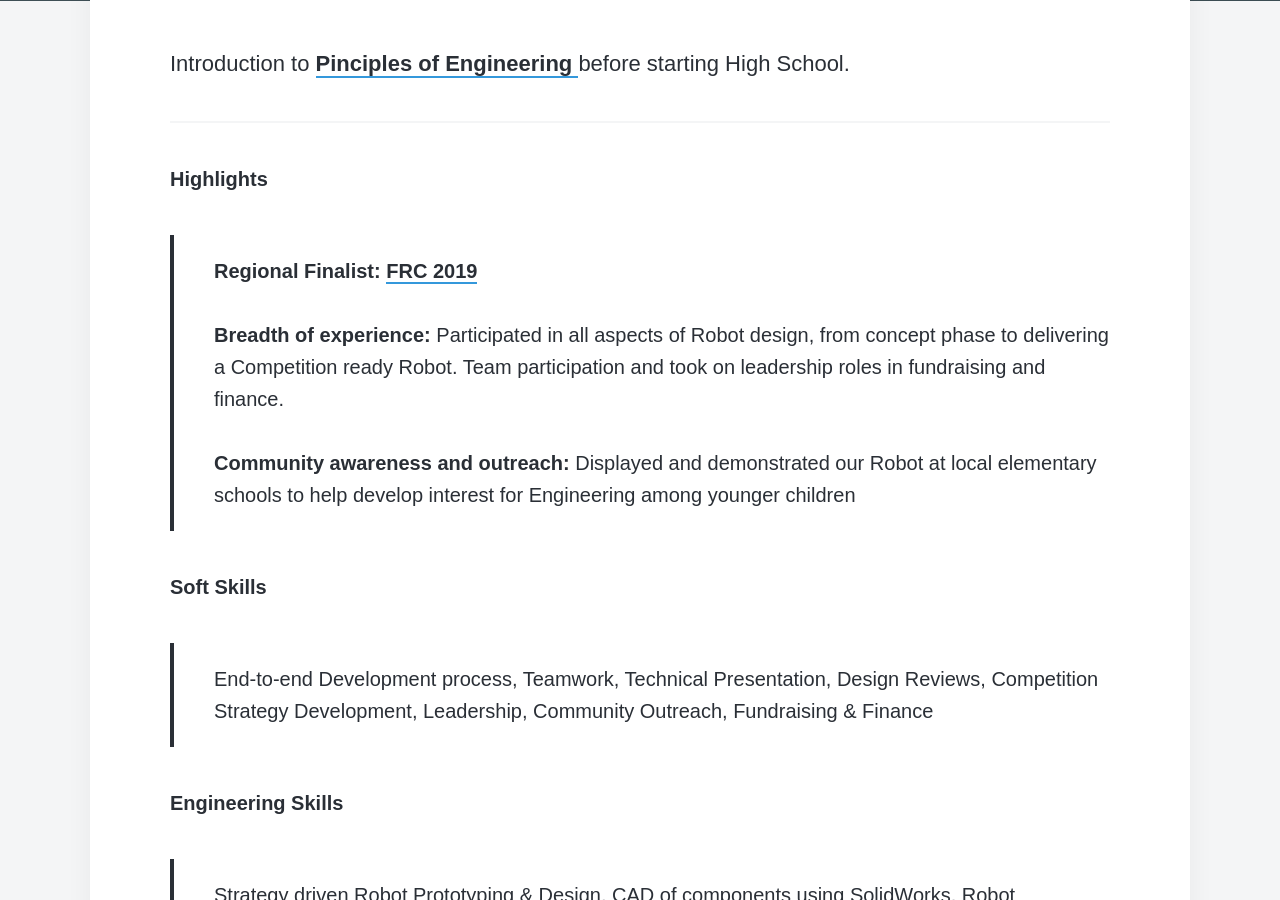
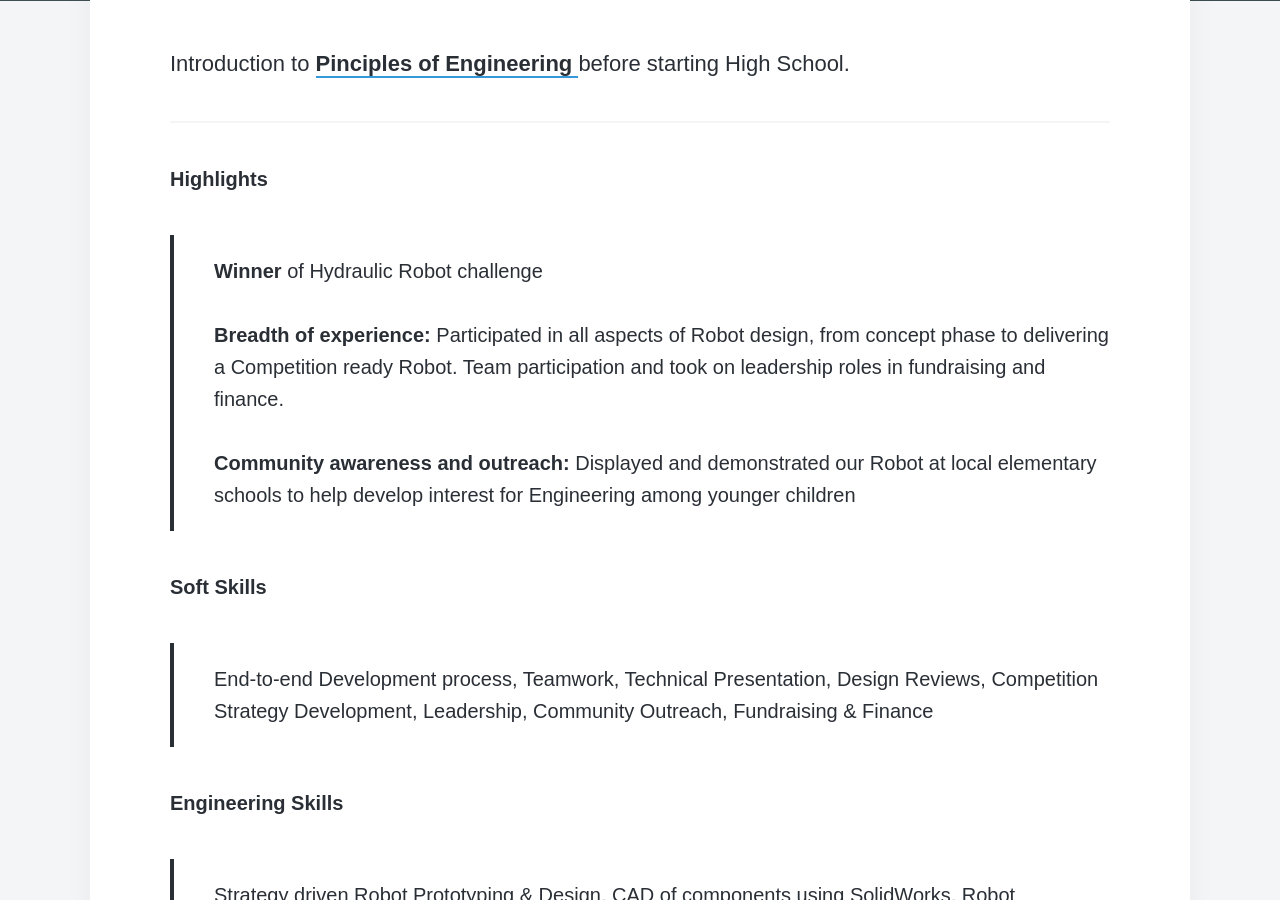
Before and after one commit to disha-22/disha-22.github.io, a Jekyll site: the page built from _projects/engineering-design.md, in a window 1280 px wide and 900 px high, scrolled down 565 px. Built offline with Jekyll 4.4.1, drawn with Linux system fonts in a browser that asks for light colours; nearby versions of some CDN libraries; some web fonts are replaced.

Commit message:
Update engineering-design.md

```diff
--- a/_projects/engineering-design.md
+++ b/_projects/engineering-design.md
@@ -12,7 +12,7 @@ Introduction to  <a href ="https://cty.jhu.edu/summer/docs/syllabi/egrd_1.pdf/">
 <hr>
 
 <h6> Highlights </h6>
-> <b>Regional Finalist:</b> <a href="https://frc-events.firstinspires.org/team/972"> FRC 2019 </a> <br><br> <b>Breadth of experience:</b> Participated in all aspects of Robot design, from concept phase to delivering a Competition ready Robot. Team participation and took on leadership roles in fundraising and finance. <br><br> <b>Community awareness and outreach:</b> Displayed and demonstrated our Robot at local elementary schools to help develop interest for Engineering among younger children
+> <b> Winner </b> of Hydraulic Robot challenge <br><br> <b>Breadth of experience:</b> Participated in all aspects of Robot design, from concept phase to delivering a Competition ready Robot. Team participation and took on leadership roles in fundraising and finance. <br><br> <b>Community awareness and outreach:</b> Displayed and demonstrated our Robot at local elementary schools to help develop interest for Engineering among younger children
 
 <h6> Soft Skills </h6>
 > End-to-end Development process, Teamwork, Technical Presentation, Design Reviews, Competition Strategy Development, Leadership, Community Outreach, Fundraising & Finance
```
